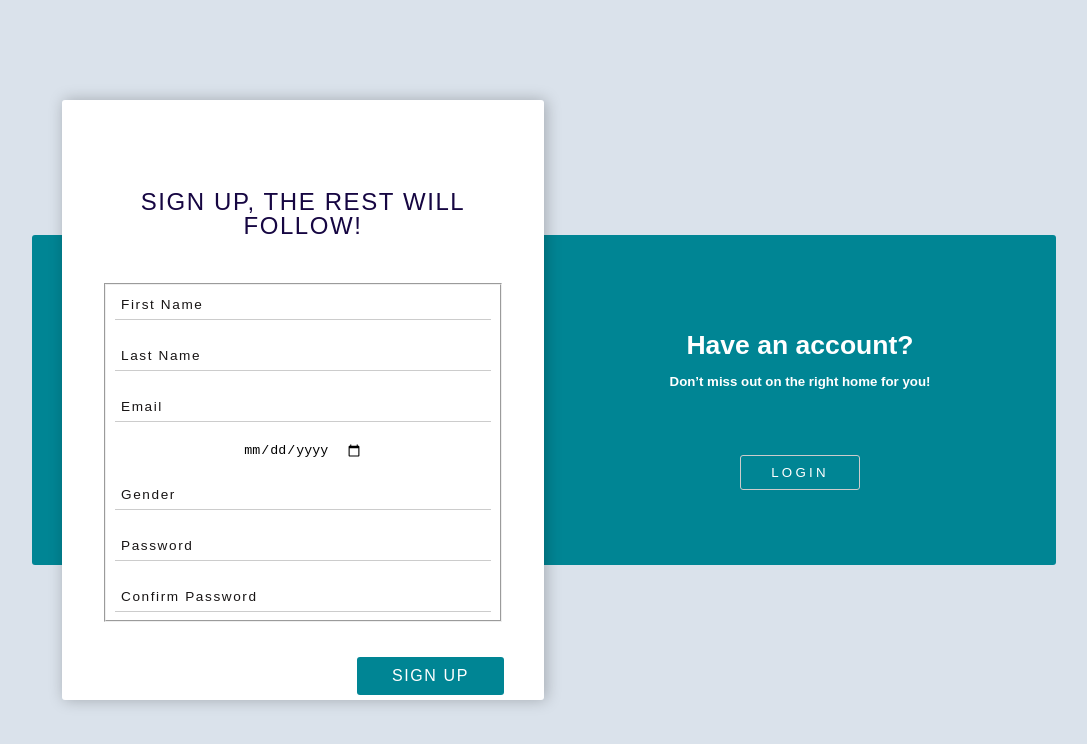
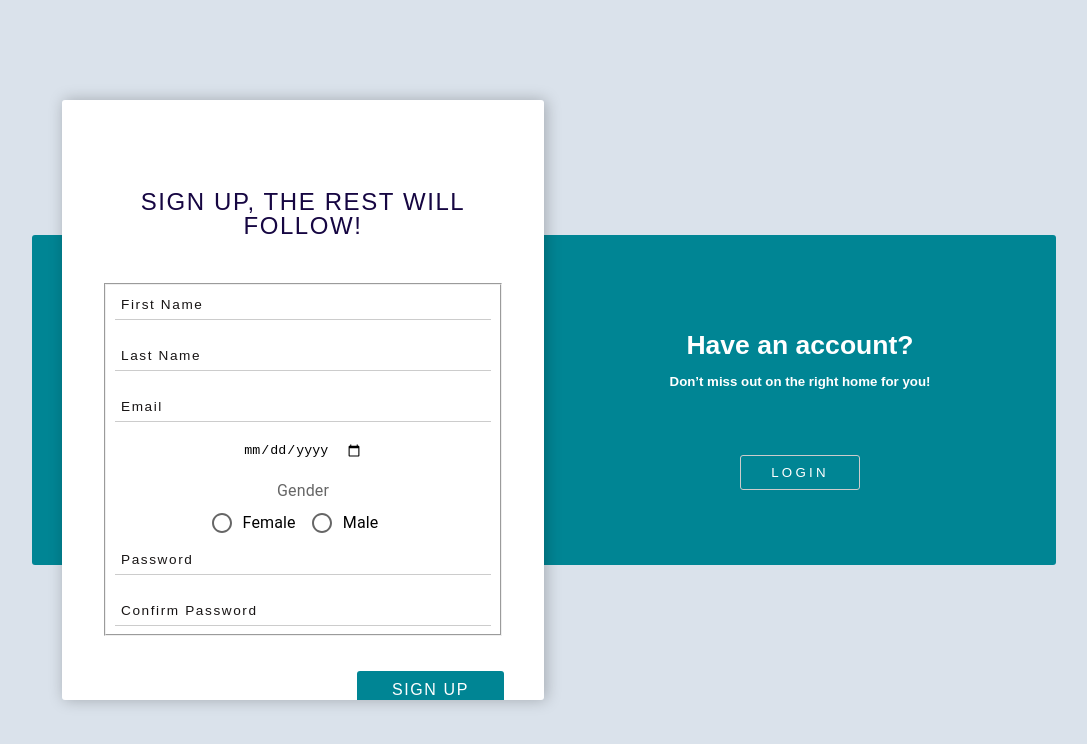
Before and after one commit to VahMats/WorkForce2, a React (Create React App) app in the folder frontend/: page /auth in a window 1280 px wide. Both pictures are taken after a click on the button "JOIN US!". Shown: the top 744 px of the page, without its empty margins (96-1183 px from the left). Built offline with nearby package versions, Linux system fonts and the light colour scheme.

Commit message:
Added options for gender

```diff
--- a/frontend/src/components/Login/Login.js
+++ b/frontend/src/components/Login/Login.js
@@ -1,54 +1,63 @@
-import './Login.css'
-import {useState} from "react";
+import "./Login.css";
+import { useState } from "react";
 import ValidationChecker from "../../ValidationChecker";
+import Radio from "@mui/material/Radio";
+import RadioGroup from "@mui/material/RadioGroup";
+import FormControlLabel from "@mui/material/FormControlLabel";
+import FormControl from "@mui/material/FormControl";
+import FormLabel from "@mui/material/FormLabel";
 
 const Login = () => {
-    const [authPocket, setAuthPocket] = useState({username:"", password:""})
+  const [authPocket, setAuthPocket] = useState({ username: "", password: "" });
   const [regPocket, setRegPocket] = useState({
-        firstName:"",
-        lastName:"",
-        email:"",
-        dateOfBirth:"",
-        gender:"",
-        username:"",
-        password:"",
-        confirmPassword:""
-    })
+    firstName: "",
+    lastName: "",
+    email: "",
+    dateOfBirth: "",
+    gender: "male",
+    username: "",
+    password: "",
+    confirmPassword: "",
+  });
   const [mainClass, setMainClass] = useState("bounceRight");
   const [signupEmail, setSignupEmail] = useState("");
   const [signupPassword, setSignupPassword] = useState("");
   const [accessToken, setAccessToken] = useState("");
   const [refreshToken, setRefreshToken] = useState("");
 
-    const Signin = async () =>{
+  const Signin = async () => {
     const validAuth = ValidationChecker(authPocket, "login");
     if (validAuth.isValid) {
-            await fetch('/api/user/auth', {
+      await fetch("/api/user/auth", {
         method: "POST",
-                headers: {'Content-Type': 'application/json'},
-                body: JSON.stringify(authPocket)
-            }).then(res => res.json()).then(data => {
-                console.log(data)
-                if (data.data.length !== 0){
+        headers: { "Content-Type": "application/json" },
+        body: JSON.stringify(authPocket),
+      })
+        .then((res) => res.json())
+        .then((data) => {
+          console.log(data);
+          if (data.data.length !== 0) {
             localStorage.setItem("token", data.token);
             window.location.reload();
           }
-            })
-        }else return;
-    }
+        });
+    } else return;
+  };
 
-    const Signup = async () =>{
+  const Signup = async () => {
     const validReg = ValidationChecker(regPocket);
     if (validReg.isValid) {
       await fetch("/api/user/reg", {
         method: "POST",
-                headers: {'Content-Type': 'application/json'},
-                body: JSON.stringify(regPocket)
-            }).then(res => res.json()).then(data => {
-                console.log(data)
+        headers: { "Content-Type": "application/json" },
+        body: JSON.stringify(regPocket),
       })
+        .then((res) => res.json())
+        .then((data) => {
+          console.log(data);
+        });
     }
-    }
+  };
 
   return (
     <section className="user">
@@ -83,8 +92,14 @@ const Login = () => {
           className={`user_options-forms ${mainClass}`}
           id="user_options-forms">
           <div className="user_forms-login">
-                        <h2 className="forms_title">Welcome buddy! Get a bird's-eye view or dive deep into every feature of InternalTool</h2>
-                        <h3 className="forms_title">Isn't it time all that imformation you've been collecting started working for you?</h3>
+            <h2 className="forms_title">
+              Welcome buddy! Get a bird's-eye view or dive deep into every
+              feature of InternalTool
+            </h2>
+            <h3 className="forms_title">
+              Isn't it time all that imformation you've been collecting started
+              working for you?
+            </h3>
             <form className="forms_form">
               <fieldset className="forms_fieldset">
                 <div className="forms_field">
@@ -92,7 +107,12 @@ const Login = () => {
                     type="text"
                     placeholder="Username"
                     className="forms_field-input"
-                                        onChange={e=>{setAuthPocket(prev=>({...prev, username: e.target.value}))}}
+                    onChange={(e) => {
+                      setAuthPocket((prev) => ({
+                        ...prev,
+                        username: e.target.value,
+                      }));
+                    }}
                     required
                   />
                 </div>
@@ -101,7 +121,13 @@ const Login = () => {
                     type="password"
                     placeholder="Password"
                     className="forms_field-input"
-                                        o onChange={e=>{setAuthPocket(prev=>({...prev, password: e.target.value}))}}
+                    o
+                    onChange={(e) => {
+                      setAuthPocket((prev) => ({
+                        ...prev,
+                        password: e.target.value,
+                      }));
+                    }}
                     required
                   />
                 </div>
@@ -128,7 +154,12 @@ const Login = () => {
                     type="text"
                     placeholder="First Name"
                     className="forms_field-input"
-                                        onChange={(e => setRegPocket(prev=>({...prev, firstName: e.target.value})) )}
+                    onChange={(e) =>
+                      setRegPocket((prev) => ({
+                        ...prev,
+                        firstName: e.target.value,
+                      }))
+                    }
                     required
                   />
                 </div>
@@ -137,7 +168,12 @@ const Login = () => {
                     type="text"
                     placeholder="Last Name"
                     className="forms_field-input"
-                                        onChange={(e => setRegPocket(prev=>({...prev, lastName: e.target.value})) )}
+                    onChange={(e) =>
+                      setRegPocket((prev) => ({
+                        ...prev,
+                        lastName: e.target.value,
+                      }))
+                    }
                     required
                   />
                 </div>
@@ -147,32 +183,63 @@ const Login = () => {
                     placeholder="Email"
                     className="forms_field-input"
                     value={signupEmail}
-                                        onChange={(e => setRegPocket(prev => ({...prev, email: e.target.value})))}
+                    onChange={(e) =>
+                      setRegPocket((prev) => ({
+                        ...prev,
+                        email: e.target.value,
+                      }))
+                    }
                     required
                   />
                 </div>
                 <div className="forms_field">
                   <input
                     type="date"
-                                        onChange={(e => setRegPocket(prev=>({...prev, dateOfBirth: e.target.value})) )}
+                    placeholder="Date of birth"
+                    onChange={(e) =>
+                      setRegPocket((prev) => ({
+                        ...prev,
+                        dateOfBirth: e.target.value,
+                      }))
+                    }
                     required
                   />
                 </div>
-                                <div className="forms_field">
-                                    <input
-                                        type="text"
-                                        placeholder="Gender"
-                                        className="forms_field-input"
-                                        onChange={(e => setRegPocket(prev=>({...prev, gender: e.target.value})) )}
-                                        required
+                <FormControl component="fieldset">
+                  <FormLabel component="legend">Gender</FormLabel>
+                  <RadioGroup
+                    row
+                    aria-label="gender"
+                    name="row-radio-buttons-group"
+                    onChange={(e) =>
+                      setRegPocket((prev) => ({
+                        ...prev,
+                        gender: e.target.value,
+                      }))
+                    }>
+                    <FormControlLabel
+                      value="female"
+                      control={<Radio />}
+                      label="Female"
                     />
-                                </div>
+                    <FormControlLabel
+                      value="male"
+                      control={<Radio />}
+                      label="Male"
+                    />
+                  </RadioGroup>
+                </FormControl>
                 <div className="forms_field">
                   <input
                     type="password"
                     placeholder="Password"
                     className="forms_field-input"
-                                        onChange={(e => setRegPocket(prev=>({...prev, password: e.target.value})) )}
+                    onChange={(e) =>
+                      setRegPocket((prev) => ({
+                        ...prev,
+                        password: e.target.value,
+                      }))
+                    }
                     required
                   />
                 </div>
@@ -182,7 +249,12 @@ const Login = () => {
                     placeholder="Confirm Password"
                     className="forms_field-input"
                     value={signupPassword}
-                                        onChange={(e => setRegPocket(prev=>({...prev, confirmPassword: e.target.value})) )}
+                    onChange={(e) =>
+                      setRegPocket((prev) => ({
+                        ...prev,
+                        confirmPassword: e.target.value,
+                      }))
+                    }
                     required
                   />
                 </div>
```
Lines whose indentation alone changed are shown as unchanged.
